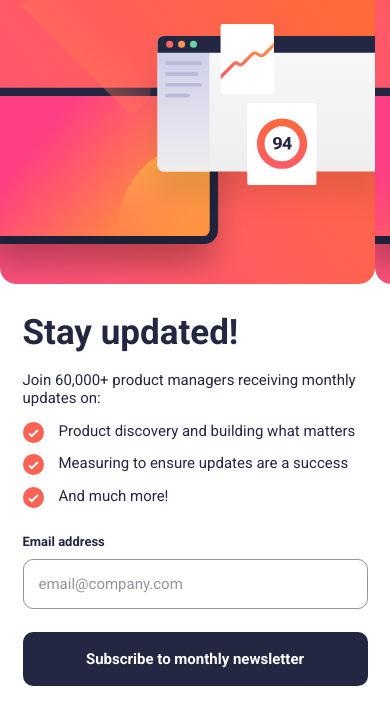
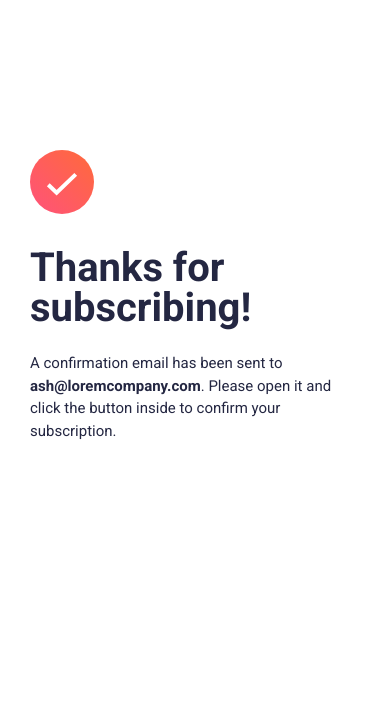
Before and after one commit to better5afe/Newsletter-Sign-Up-Form, a React (Create React App) app: page / in a window 390 px wide. Shown: the top 724 px of the page. Built offline with nearby package versions, Linux system fonts and the light colour scheme.

Commit message:
Full app mobile styles implemented

```diff
--- a/src/App.scss
+++ b/src/App.scss
@@ -5,6 +5,10 @@
 	background: colors.$white;
 	min-height: 100vh;
 	padding-top: 300px;
+
+	&--confirmation {
+		padding: 10em 2em 0;
+	}
 }
 
 @media (minw-width: 992px) {
--- a/src/App.tsx
+++ b/src/App.tsx
@@ -6,9 +6,9 @@
 
 const App = () => {
 	return (
-		<main className='main'>
-			<HeroSection />
-			<FormSection />
+		<main className='main main--confirmation'>
+			{/* <HeroSection />
+			<FormSection /> */}
 			<ConfirmationSection />
 		</main>
 	);
--- a/src/components/ConfirmationSection.scss
+++ b/src/components/ConfirmationSection.scss
@@ -0,0 +1,15 @@
+.confirmation {
+	&__icon {
+		margin-bottom: 2em;
+	}
+
+	&__title {
+		margin-bottom: 0.6em;
+		font-size: 4rem;
+		line-height: 1;
+	}
+
+	&__info {
+		line-height: 1.5;
+	}
+}
--- a/src/components/ConfirmationSection.tsx
+++ b/src/components/ConfirmationSection.tsx
@@ -1,7 +1,39 @@
 import './ConfirmationSection.scss';
 
 const ConfirmationSection = () => {
-	return <section></section>;
+	return (
+		<section className='confirmation'>
+			<div className='confirmation__icon'>
+				<svg
+					xmlns='http://www.w3.org/2000/svg'
+					width='64'
+					height='64'
+					viewBox='0 0 64 64'
+				>
+					<defs>
+						<linearGradient id='a' x1='100%' x2='0%' y1='0%' y2='100%'>
+							<stop offset='0%' stop-color='#FF6A3A' />
+							<stop offset='100%' stop-color='#FF527B' />
+						</linearGradient>
+					</defs>
+					<g fill='none'>
+						<circle cx='32' cy='32' r='32' fill='url(#a)' />
+						<path
+							stroke='#FFF'
+							stroke-width='4'
+							d='m18.286 34.686 8.334 7.98 19.094-18.285'
+						/>
+					</g>
+				</svg>
+			</div>
+			<h2 className='confirmation__title'>Thanks for subscribing!</h2>
+			<p className='confirmation__info'>
+				A confirmation email has been sent to{' '}
+				<strong>ash@loremcompany.com</strong>. Please open it and click the
+				button inside to confirm your subscription.
+			</p>
+		</section>
+	);
 };
 
 export default ConfirmationSection;
```
Also changed, not shown: src/assets/images/icon-success.svg (deleted).
